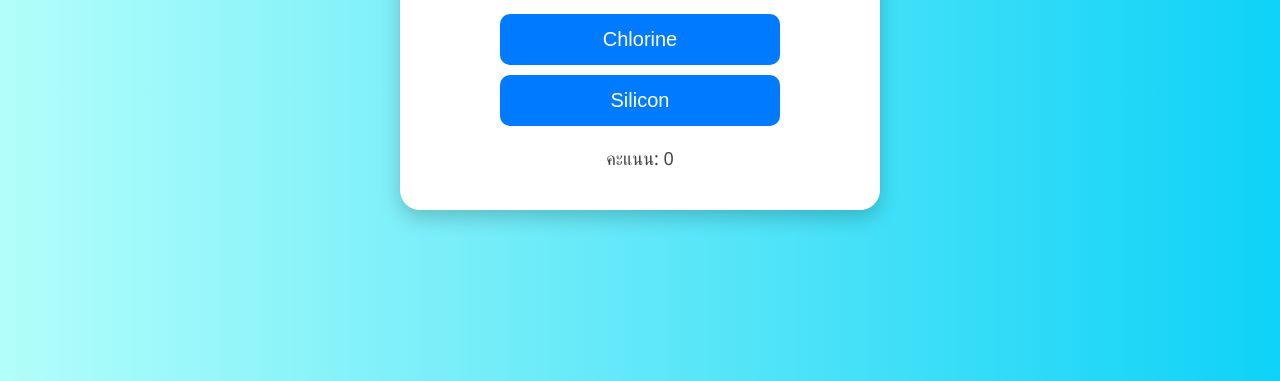
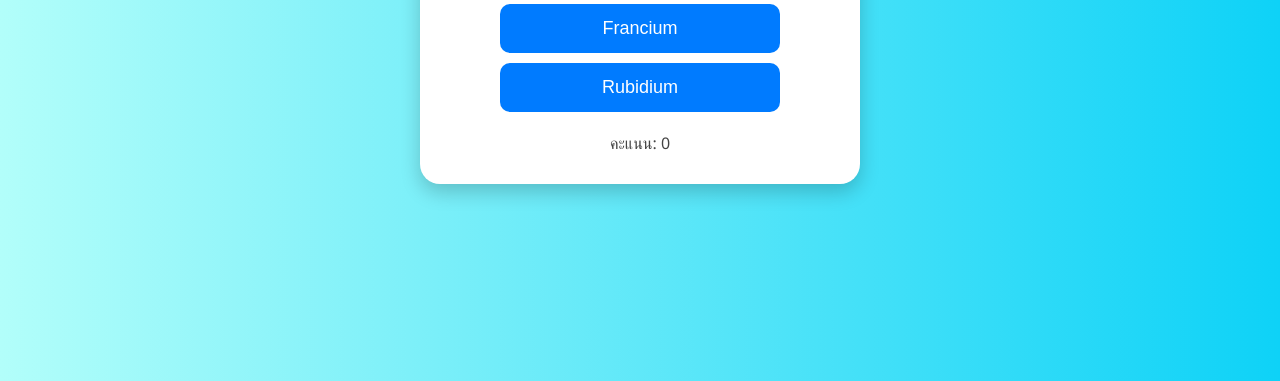
Before and after one commit to zzman123654-stack/k-me-quiz, a plain HTML site: page kme.html in a window 1280 px wide. Shown: the part 419-800 px from the top of the page. Drawn offline with Linux system fonts and the light colour scheme.

Commit message:
Update kme.html

```diff
--- a/kme.html
+++ b/kme.html
@@ -12,25 +12,28 @@
       align-items: center;
       min-height: 100vh;
       margin: 0;
+      padding: 10px;
+      box-sizing: border-box;
     }
 
     .container {
       background-color: white;
-      padding: 40px;
+      padding: 30px 20px;
       border-radius: 20px;
       box-shadow: 0 8px 20px rgba(0, 0, 0, 0.2);
+      width: 100%;
       max-width: 400px;
-      width: 90%;
       text-align: center;
     }
 
     h1 {
       color: #007bff;
       margin-bottom: 20px;
+      font-size: 24px;
     }
 
     #symbol {
-      font-size: 72px;
+      font-size: 64px;
       margin: 30px 0;
       color: #333;
     }
@@ -38,8 +41,8 @@
     .choice-btn {
       display: block;
       margin: 10px auto;
-      padding: 14px 30px;
-      font-size: 20px;
+      padding: 14px 20px;
+      font-size: 18px;
       border: none;
       border-radius: 10px;
       background-color: #007bff;
@@ -56,13 +59,13 @@
     }
 
     #result {
-      font-size: 22px;
+      font-size: 20px;
       margin-top: 20px;
       font-weight: bold;
     }
 
     #score {
-      font-size: 18px;
+      font-size: 16px;
       margin-top: 10px;
       color: #444;
     }
@@ -70,7 +73,7 @@
     #next-btn {
       margin-top: 30px;
       padding: 12px 24px;
-      font-size: 18px;
+      font-size: 16px;
       background-color: #28a745;
       color: white;
       border: none;
@@ -84,12 +87,32 @@
       background-color: #1e7e34;
       transform: scale(1.05);
     }
+
+    /* ✅ Responsive สำหรับมือถือ */
+    @media (max-width: 480px) {
+      h1 {
+        font-size: 20px;
+      }
+
+      #symbol {
+        font-size: 48px;
+      }
+
+      .choice-btn {
+        font-size: 16px;
+        padding: 12px 16px;
+      }
+
+      #next-btn {
+        font-size: 16px;
+        padding: 10px 20px;
+      }
+    }
   </style>
 </head>
 <body>
 
   <div class="container">
-
     <h1>🔬 เกมทายธาตุ</h1>
     <div id="symbol">?</div>
 
@@ -123,16 +146,30 @@
       { symbol: "Ar", name: "Argon" },
       { symbol: "K", name: "Potassium" },
       { symbol: "Ca", name: "Calcium" },
-      { symbol: "Fe", name: "Iron" },
-      { symbol: "Cu", name: "Copper" },
-      { symbol: "Zn", name: "Zinc" },
-      { symbol: "Ag", name: "Silver" },
-      { symbol: "Au", name: "Gold" },
+      { symbol: "Rb", name: "Rubidium" },
+      { symbol: "Sr", name: "Strontium" },
+      { symbol: "Cs", name: "Cesium" },
+      { symbol: "Ba", name: "Barium" },
+      { symbol: "Fr", name: "Francium" },
+      { symbol: "Ra", name: "Radium" },
+      { symbol: "Ga", name: "Gallium" },
+      { symbol: "Ge", name: "Germanium" },
+      { symbol: "As", name: "Arsenic" },
+      { symbol: "Se", name: "Selenium" },
+      { symbol: "Br", name: "Bromine" },
+      { symbol: "In", name: "Indium" },
+      { symbol: "Sn", name: "Tin" },
+      { symbol: "Sb", name: "Antimony" },
+      { symbol: "Te", name: "Tellurium" },
+      { symbol: "I", name: "Iodine" },
+      { symbol: "Tl", name: "Thallium" },
       { symbol: "Pb", name: "Lead" },
-      { symbol: "Sn", name: "Tin" },
-      { symbol: "I", name: "Iodine" },
-      { symbol: "Ba", name: "Barium" },
-      { symbol: "Hg", name: "Mercury" }
+      { symbol: "Bi", name: "Bismuth" },
+      { symbol: "Po", name: "Polonium" },
+      { symbol: "At", name: "Astatine" },
+      { symbol: "Kr", name: "Krypton" },
+      { symbol: "Xe", name: "Xenon" },
+      { symbol: "Rn", name: "Radon" }
     ];
 
     let correctAnswer = "";
@@ -177,14 +214,14 @@
       } else {
         result.textContent = `❌ ผิด! คำตอบที่ถูกคือ: ${correctAnswer}`;
         result.style.color = "red";
-        score = 0; // รีเซ็ตคะแนน
+        score = 0;
       }
 
       scoreDisplay.textContent = `คะแนน: ${score}`;
       document.getElementById("next-btn").style.display = "inline-block";
     }
 
-    // เริ่มเกม
+    // เริ่มเกมทันทีเมื่อโหลดหน้าเว็บ
     nextQuestion();
   </script>
 
```
